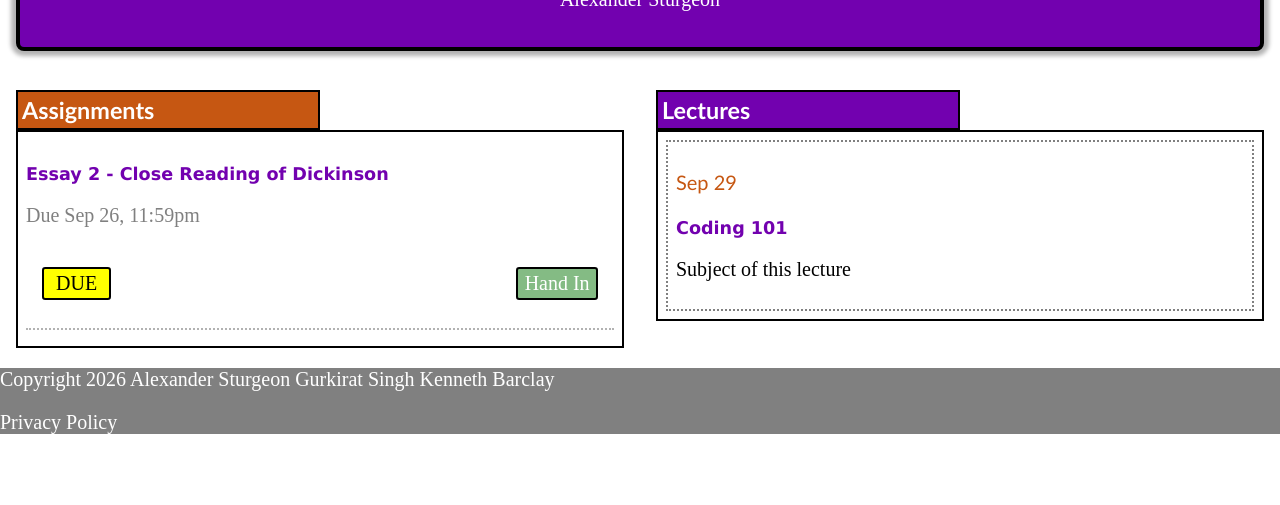
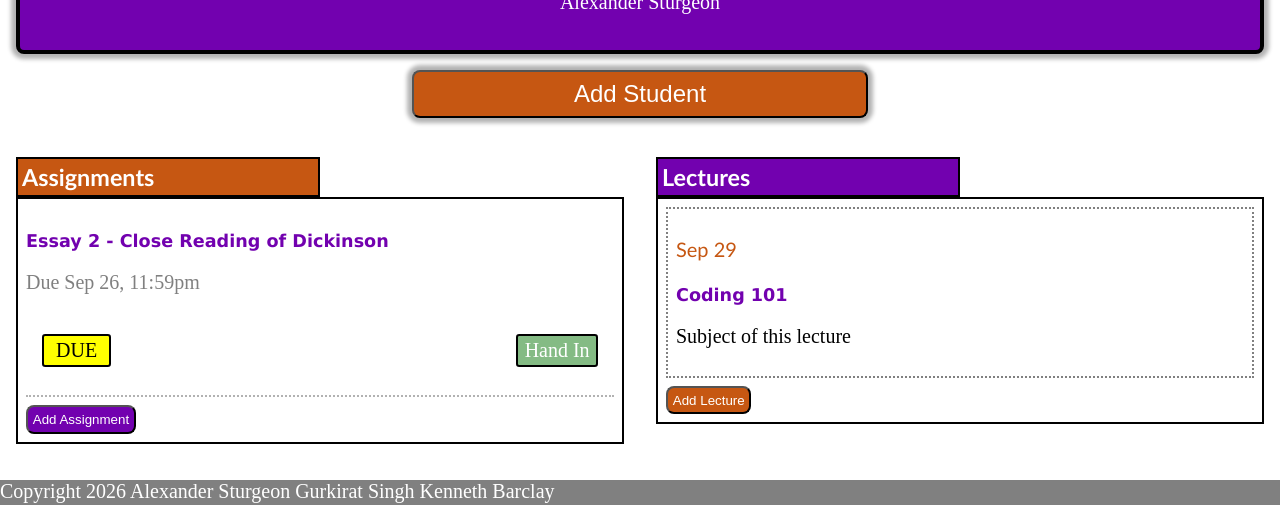
Before and after one commit to Alexander-Sturgeon/SecureStudentPortal, a React (Vite) app in the folder client/: page /class/1 in a window 1280 px wide. Shown: the part 292-797 px from the top of the page. Built offline with nearby package versions, Linux system fonts and the light colour scheme.

Commit message:
feat: added admin view with add student, add lecture, and add assignment(non functional)

```diff
--- /dev/null
+++ b/client/src/components/AddAssignmentComp.tsx
@@ -0,0 +1,19 @@
+interface AddAssignmentProps{
+    onClose: () => void;
+}
+
+export default function AddAssignmentComp({onClose} : AddAssignmentProps){
+    return(
+        // Clicking the backdrop closes; stopPropagation keeps clicks inside the panel from closing it
+        <div className="modal-overlay" onClick={onClose}>
+            <div className="modal-body" onClick={(e) => e.stopPropagation()}>
+                <form className="modal-form">
+                    <label className="modal-heading">Assignment Body:</label>
+                    <textarea rows={5} cols={20} placeholder="Enter Assignment Ask Here..."  minLength={25}/>
+                    <button className="modal-submit" type="submit">Add Assignment</button>
+                </form>
+                <button className="modal-close" onClick={onClose}>Close</button>
+            </div>
+        </div>
+    )
+}
--- /dev/null
+++ b/client/src/components/AddLectureComp.tsx
@@ -0,0 +1,20 @@
+interface AddLectureProps{
+    onClose: () => void;
+}
+
+export default function AddLectureComp({onClose} : AddLectureProps){
+    return(
+        //Clicking the backdrop closes
+        <div className="modal-overlay" onClick={onClose}>
+            {/* stopPropagation keeps clicks inside the panel from closing it */}
+            <div className="modal-body" onClick={(e) => e.stopPropagation()}>
+                <form className="modal-form">
+                    <label className="modal-heading">Lecture Body:</label>
+                    <textarea rows={5} cols={20} placeholder="Enter Lecture Here..."  minLength={25}/>
+                    <button className="modal-submit" type="submit">Add Lecture</button>
+                </form>
+                <button className="modal-close" onClick={onClose}>Close</button>
+            </div>
+        </div>
+    )
+}
--- /dev/null
+++ b/client/src/components/AddStudentComp.tsx
@@ -0,0 +1,20 @@
+interface AddStudentProps{
+    onClose: () => void;
+}
+
+export default function AddStudentComp({onClose} : AddStudentProps){
+    return(
+        //Clicking the backdrop closes
+        <div className="modal-overlay" onClick={onClose}>
+            {/* stopPropagation keeps clicks inside the panel from closing it */}
+            <div className="modal-body" onClick={(e) => e.stopPropagation()}>
+                <form className="modal-form">
+                    <label className="modal-heading">Student ID Number:</label>
+                    <input type="text" placeholder="Enter Student ID..." minLength={9} maxLength={9}/>
+                    <button className="modal-submit" type="submit">Add Student</button>
+                </form>
+                <button className="modal-close" onClick={onClose}>Close</button>
+            </div>
+        </div>
+    )
+}
--- a/client/src/pages/ClassDetailPage.tsx
+++ b/client/src/pages/ClassDetailPage.tsx
@@ -1,6 +1,10 @@
-import { Link, useParams } from "react-router-dom"
+import { Link, useParams, Navigate } from "react-router-dom"
+import { useState } from "react";
 import '../styles/ClassDetailPage.css';
-import { useState } from "react";
+
+import AddLectureComp from "../components/AddLectureComp";
+import AddAssignmentComp from "../components/AddAssignmentComp";
+import AddStudentComp from "../components/AddStudentComp";
 
 interface Lecture {
       Id: number;
@@ -13,6 +17,13 @@ interface Lecture {
 export default function ClassDetailPage(){
     //This is passing the id of the class but for UI rough in just hardcoding values
     const {id} = useParams();
+    //This controls wether they can view this page
+    const [isLoggedIn, setIsLoggedIn] = useState(true);
+    //Controller for if they are a student or a proffessor
+    const [isAdmin, setIsAdmin] = useState(true);
+    const [isAddLectureComp, setIsAddLectureComp] = useState(false);
+    const [isAddAssignmentComp, setIsAddAssignmentComp] = useState(false);
+    const [isAddStudentComp, setIsAddStudentComp] = useState(false);
     const [lectureOutput, setLectureOutput] = useState<Lecture | null>(null);
     const [lectureToggle, setLectureToggle] = useState(false);
     const lectureDisplay = (lecture : Lecture) =>{
@@ -29,15 +40,22 @@ export default function ClassDetailPage(){
 
     }
 
+
     return(
         <section className="detail-body">
+            {isLoggedIn ?
+                <div>
                     <div className="detail-back-btn"><Link to={`/classes`} className="assignment-nav" aria-label='Navigate to Class List'>{'<<'} Back to My Classes</Link></div>
                     <div className="detail-header">
                         <p>Fall 2026</p>
                         <h1>ENGL 201 - Modern Poetry</h1>
                         <p>Alexander Sturgeon</p>
                     </div>
-
+                    <div className="detail-add-student">
+                        {isAdmin &&
+                            <button className="detail-add-student-btn" onClick={() => setIsAddStudentComp(!isAddStudentComp)}>Add Student</button>
+                        }
+                    </div>
                     <div className="detail-info">
                         <div className="detail-assignment">
                             <h3 className="assignment-header">Assignments</h3>
@@ -52,6 +70,11 @@ export default function ClassDetailPage(){
                                     </div>
                                     <div className="assignment-divider"></div>
                                 </div>
+                                {isAdmin &&
+                                    <div className="assignment-create">
+                                        <button className="add-assignment-popup-btn" onClick={() => setIsAddAssignmentComp(!isAddAssignmentComp)}>Add Assignment</button>
+                                    </div>
+                                }
                             </div>
                         </div>
                         <div className="detail-lecture">
@@ -72,6 +95,11 @@ export default function ClassDetailPage(){
                                         <p className="lecture-subject">Subject of this lecture</p>
                                     </div>
                                 </button>
+                                {isAdmin &&
+                                    <div className="lecture-create">
+                                        <button className="add-lecture-popup-btn" onClick={() => setIsAddLectureComp(!isAddLectureComp)}>Add Lecture</button>
+                                    </div>
+                                }
                             </div>
 
 
@@ -84,7 +112,14 @@ export default function ClassDetailPage(){
                             <p className="lecture-output">{lectureOutput?.Content}</p>
                         </div>
                     }
-
+                    {isAddLectureComp && <AddLectureComp onClose={() => setIsAddLectureComp(false)}/>}
+                    {isAddAssignmentComp && <AddAssignmentComp onClose={() => setIsAddAssignmentComp(false)}/>}
+                    {isAddStudentComp && <AddStudentComp onClose={() => setIsAddStudentComp(false)}/>}
+                </div>
+                :
+                // This sends them back to login page with the message if they aren't logged it
+                <Navigate to={"/"} state={{message: 'Must be logged in.'}}/>
+            }
         </section>
     )
 }
--- a/client/src/styles/ClassDetailPage.css
+++ b/client/src/styles/ClassDetailPage.css
@@ -1,3 +1,8 @@
+.detail-body{
+    z-index: 1;
+    display: flex;
+    flex-direction: column;
+}
 .detail-back-btn{
      margin-left: 1rem;
      margin-top: 1rem;
@@ -23,6 +28,18 @@
 }
 .detail-assignment{
     flex: 6;
+}
+.detail-add-student{
+    justify-self: center;
+}
+.detail-add-student-btn{
+    padding: .5rem 10rem;
+    background-color: var(--secondary-color);
+    border-radius: .5rem;
+    color: white;
+    font-size: 1.5rem;
+    box-shadow: 0px 0px 4px 5px rgba(0, 0, 0, .3);
+    cursor: pointer;
 }
 /* ASSIGNMENTS */
 .assignment-header{
@@ -113,3 +130,83 @@
     color: var(--primary-color);
     font-family: var(--heading-font);
 }
+/*Modals for Add Lecture/Add Assignment */
+.add-lecture-popup-btn{
+    margin-top: .5rem;
+    padding: .3rem;
+    border-radius: .5rem;
+    cursor: pointer;
+    color: white;
+    background-color: var(--secondary-color);
+}
+.add-assignment-popup-btn{
+    color: white;
+    padding: .3rem;
+    border-radius: .5rem;
+    cursor: pointer;
+    background-color: var(--primary-color);
+}
+/*Backdrop covers the viewport and centers the panel inside it*/
+.modal-overlay{
+    position: fixed;
+    inset: 0;
+    z-index: 1000;
+    display: flex;
+    justify-content: center;
+    align-items: center;
+    background-color: rgba(0, 0, 0, .5);
+}
+.modal-body{
+    border: 2px solid black;
+    border-radius: .5rem;
+    box-shadow: 0px 0px 4px 5px rgba(0, 0, 0, .3);
+    background-color: white;
+    padding: 1rem;
+    width: 90%;
+    max-width: 400px;
+    max-height: 90vh;
+    overflow-y: auto;
+}
+.modal-close{
+    all: unset;
+    cursor: pointer;
+    border: 2px solid black;
+    border-radius: .2rem;
+    padding: .2rem .4rem;
+    background-color: var(--secondary-color);
+    color: white;
+}
+.modal-form{
+    margin-bottom: 1rem;
+    padding: 1rem;
+    gap: 1.5rem;
+}
+.modal-heading{
+    font-size: 1.2rem
+}
+.modal-submit{
+    padding: 10px;
+    font-size: 1rem;
+    border-radius: 2rem;
+    cursor: pointer;
+    background-color: var(--primary-color);
+    box-shadow: 0px 4px 5px rgba(0, 0, 0, .3);
+    color: white;
+
+}
+/* Tablets and up */
+@media (min-width: 481px) {
+  body { font-size: 16px; }
+}
+
+/* Laptops and up */
+@media (min-width: 769px) {
+  body { font-size: 18px; }
+  .modal-body{min-width: 600px; min-height: 400px;}
+}
+
+/* Large desktops and up */
+@media (min-width: 1025px) {
+  body { font-size: 20px; }
+  .modal-body{min-width: 600px; min-height: 400px;}
+}
```
Lines whose indentation alone changed are shown as unchanged.
